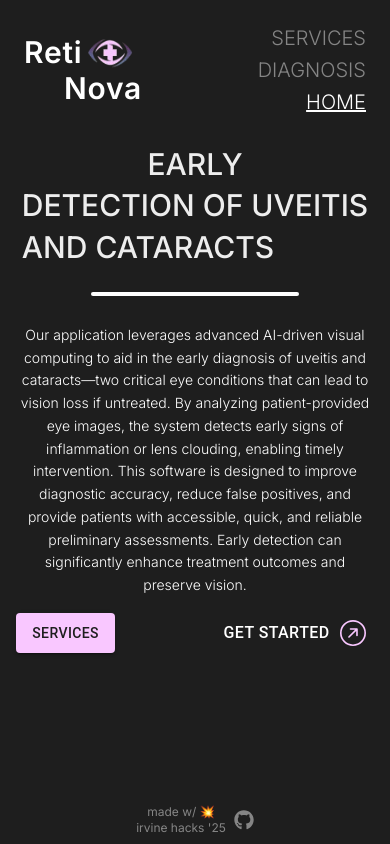
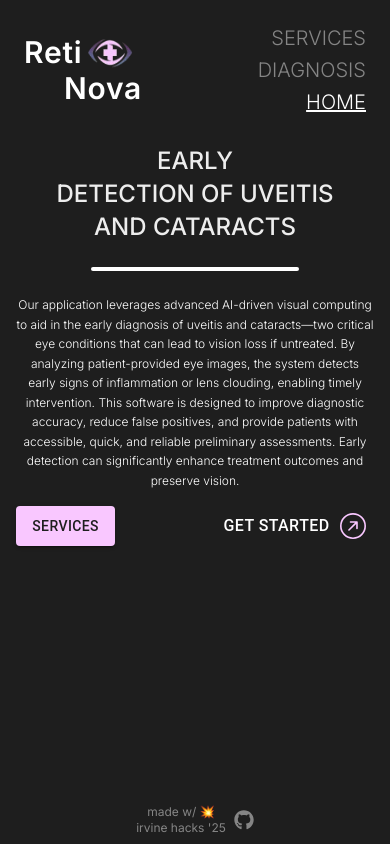
Before and after one commit to baller7215/retinova, a Next.js app in the folder frontend/: page / in a window 390 px wide. Built offline with nearby package versions, Linux system fonts and the light colour scheme.

Commit message:
mobile hero

```diff
--- a/frontend/components/herosection.tsx
+++ b/frontend/components/herosection.tsx
@@ -40,18 +40,18 @@ export default function HeroSection() {
                     }}
                     className="flex flex-col w-11/12 md:w-2/3 text-center md:text-left text-balance gap-6 mx-auto md:mx-0"
                 >
-                    <h1 className="text-3xl md:text-6xl leading-snug font-medium mx-auto md:mx-0">
+                    <h1 className="text-2xl md:text-6xl leading-snug font-medium mx-auto md:mx-0">
                         EARLY
                         <br />
                         DETECTION OF UVEITIS
                         <br />
                         <div className="flex items-center gap-8">
-                            <span>AND CATARACTS</span>
+                            <span className="mx-auto md:mx-0">AND CATARACTS</span>
                             <hr className="hidden md:block w-1/3 border-t-4 border-[#FFFFFF] rounded-full" />
                         </div>
                     </h1>
                     <hr className="block md:hidden w-7/12 border-t-4 border-[#FFFFFF] rounded-full mx-auto" />
-                    <p className="text-[#FFFFFF] mt-1 md:mt-6 text-sm md:text-lg leading-relaxed font-light">
+                    <p className="text-[#FFFFFF] mt-0 md:mt-6 text-xs md:text-lg leading-relaxed font-light">
                     Our application leverages advanced AI-driven visual computing to aid in the early diagnosis of uveitis and cataracts—two critical eye conditions that can lead to vision loss if untreated. By analyzing patient-provided eye images, the system detects early signs of inflammation or lens clouding, enabling timely intervention. This software is designed to improve diagnostic accuracy, reduce false positives, and provide patients with accessible, quick, and reliable preliminary assessments. Early detection can significantly enhance treatment outcomes and preserve vision.
                     </p>
                 </motion.div>
```
Also changed, not shown: 1 other file (tests, documents, lock files or other folders).
